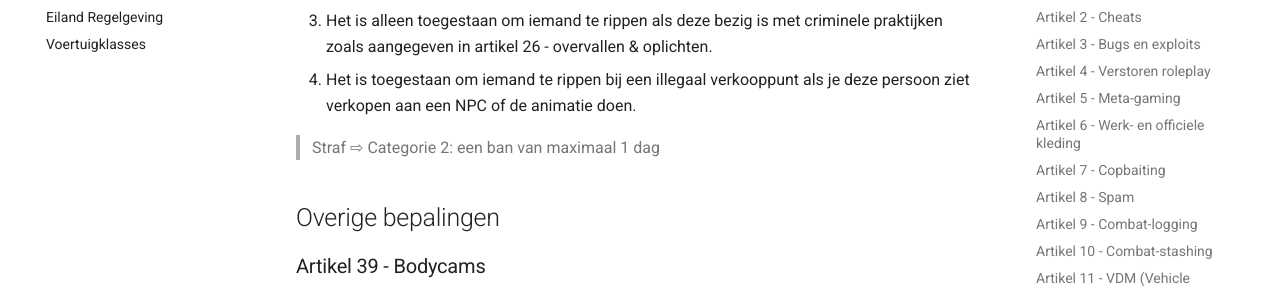
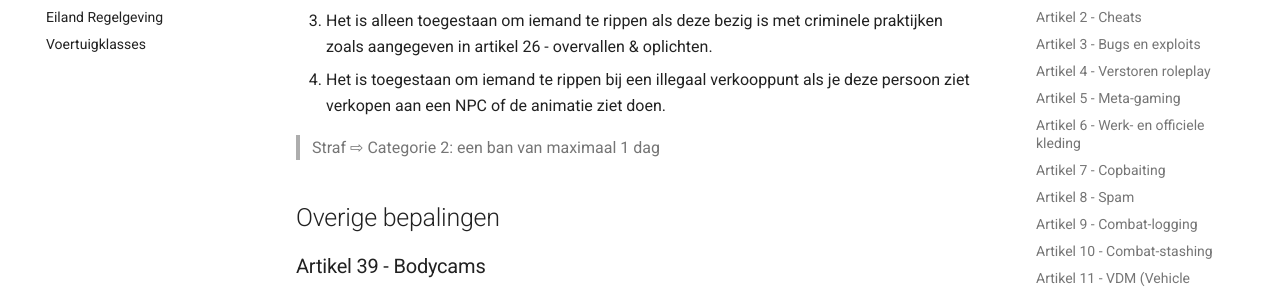
Before and after one commit to kevinpannenborg/wet-en-regelgeving, an MkDocs documentation site: the page built from docs/apv.md, in a window 1280 px wide and 900 px high, scrolled down 15371 px. Shown: the part 190-478 px from the top of the window. Built offline with MkDocs 1.6.1 and Material for MkDocs 9.7.7, drawn with Linux system fonts in a browser that asks for light colours; comment, search, counter and statistics services are not loaded.

Commit message:
Update apv.md

```diff
--- a/docs/apv.md
+++ b/docs/apv.md
@@ -398,7 +398,7 @@ Een lid van het staffteam heeft de mogelijkheid om op basis van de context, situ
 1. Het is niet toegestaan om dezelfde persoon binnen een uur meerdere malen te overvallen en/of te gijzelen.
 2. Uitzondering op lid 1 is wanneer het slachtoffer in kwestie binnen het uur zijn kleding zodanig heeft veranderd dat hij niet meer te herkennen valt als eerst.
 3. Het is alleen toegestaan om iemand te rippen als deze bezig is met criminele praktijken zoals aangegeven in artikel 26 - overvallen & oplichten.
-4. Het is toegestaan om iemand te rippen bij een illegaal verkooppunt als je deze persoon ziet verkopen aan een NPC of de animatie doen.
+4. Het is toegestaan om iemand te rippen bij een illegaal verkooppunt als je deze persoon ziet verkopen aan een NPC of de animatie ziet doen.
 
 > Straf ⇨ Categorie 2: een ban van maximaal 1 dag
 
```
